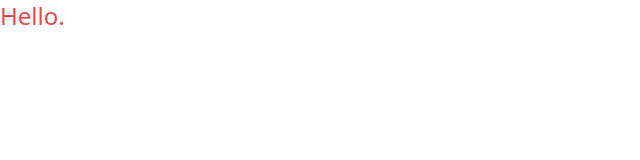
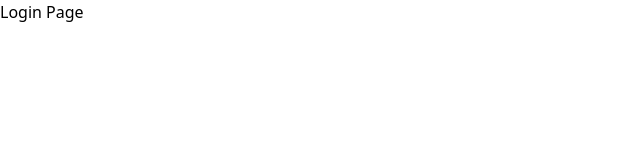
Before and after one commit to ken-ux/messaging-app, a React (Vite) app: page /login in a window 1280 px wide. Shown: the top 160 px of the page, without its empty margins (0-640 px from the left). Built offline with nearby package versions, Linux system fonts and the light colour scheme.

Commit message:
Add router and login/error pages

```diff
--- a/src/main.tsx
+++ b/src/main.tsx
@@ -1,9 +1,12 @@
 import React from "react";
 import ReactDOM from "react-dom/client";
-import App from "./App.tsx";
+import { createBrowserRouter, RouterProvider } from "react-router-dom";
+import routes from "./routes";
+
+const router = createBrowserRouter(routes);
 
 ReactDOM.createRoot(document.getElementById("root")!).render(
   <React.StrictMode>
-    <App />
-  </React.StrictMode>
+    <RouterProvider router={router} />
+  </React.StrictMode>,
 );
--- /dev/null
+++ b/src/pages/ErrorPage.tsx
@@ -0,0 +1,5 @@
+function ErrorPage() {
+  return <div>Error Page</div>;
+}
+
+export default ErrorPage;
--- /dev/null
+++ b/src/pages/Login.tsx
@@ -0,0 +1,5 @@
+function Login() {
+  return <div>Login Page</div>;
+}
+
+export default Login;
--- /dev/null
+++ b/src/routes.tsx
@@ -0,0 +1,17 @@
+import App from "./App";
+import ErrorPage from "./pages/ErrorPage";
+import Login from "./pages/Login";
+
+const routes = [
+  {
+    path: "/",
+    element: <App />,
+    errorElement: <ErrorPage />,
+  },
+  {
+    path: "/login",
+    element: <Login />,
+  },
+];
+
+export default routes;
```
